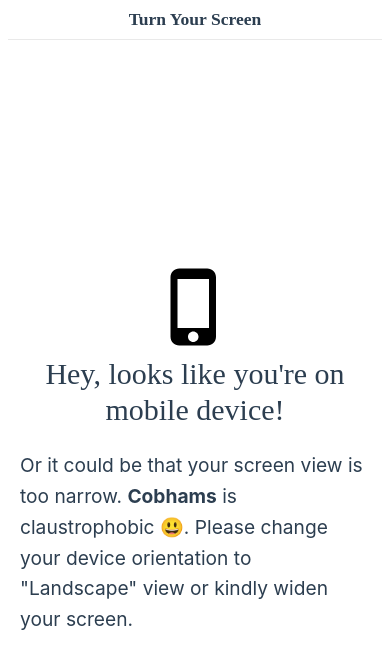
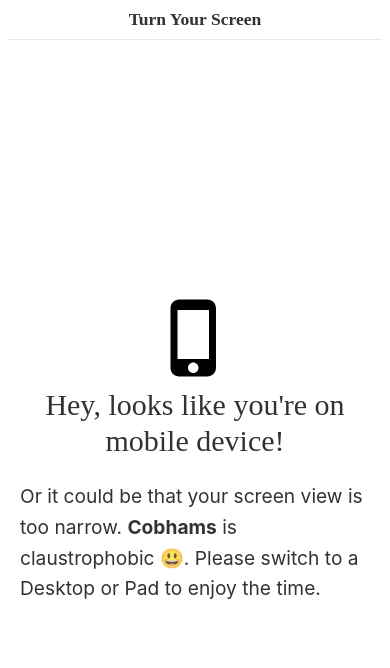
Before and after one commit to prodbyola/cobham-player, a Vue app: page / in a window 390 px wide. Shown: the top 668 px of the page. Built offline with nearby package versions, Linux system fonts and the light colour scheme; a web font is replaced by a local one.

Commit message:
Stopping mobile view.

```diff
--- a/src/App.vue
+++ b/src/App.vue
@@ -59,6 +59,8 @@ onMounted(() => {
 @import url('https://fonts.cdnfonts.com/css/arial');
 @import 'font/ds/stylesheet.css';
 
+$font_color: rgba(0, 0, 0, 0.805);
+
 body {
   a,
   .csp_strong {
@@ -68,6 +70,7 @@ body {
   p {
     font-family: SF Pro Display;
     margin-bottom: 8px;
+    color: $font_color;
   }
 
   h1,
@@ -77,6 +80,7 @@ body {
   h5,
   h6 {
     font-family: SF Compact Display;
+    color: $font_color;
   }
 }
 
--- a/src/components/modals/OrientWarning.vue
+++ b/src/components/modals/OrientWarning.vue
@@ -18,8 +18,7 @@
       </div>
       <h1 class="cow_heading">Hey, looks like you're on mobile device!</h1>
       <p class="cow_text">
-        Or it could be that your screen view is too narrow. <span class="csp_strong">Cobhams</span> is claustrophobic &#128515;. Please
-        change your device orientation to "Landscape" view or kindly widen your screen.
+        Or it could be that your screen view is too narrow. <span class="csp_strong">Cobhams</span> is claustrophobic &#128515;. Please switch to a Desktop or Pad to enjoy the time.
       </p>
     </div>
   </AppModal>
@@ -33,7 +32,7 @@ $icon_size: 84px;
   display: none;
 }
 
-@media only screen and (max-width: 767px) and (orientation: portrait) {
+@media only screen and (max-width: 767px) {
   .csp_ow {
     display: block;
     .csp_ow__content {
@@ -66,29 +65,29 @@ $icon_size: 84px;
   }
 }
 
-$turn_size: 90deg;
+// $turn_size: 90deg;
 
-@-webkit-keyframes turn {
-  0% {
-    -webkit-transform: rotate(0deg);
-  }
-  80% {
-    -webkit-transform: rotate($turn_size);
-  }
-  100% {
-    -webkit-transform: rotate($turn_size);
-  }
-}
+// @-webkit-keyframes turn {
+//   0% {
+//     -webkit-transform: rotate(0deg);
+//   }
+//   80% {
+//     -webkit-transform: rotate($turn_size);
+//   }
+//   100% {
+//     -webkit-transform: rotate($turn_size);
+//   }
+// }
 
-@keyframes spin {
-  0% {
-    transform: rotate(0deg);
-  }
-  80% {
-    -webkit-transform: rotate($turn_size);
-  }
-  100% {
-    transform: rotate($turn_size);
-  }
-}
+// @keyframes spin {
+//   0% {
+//     transform: rotate(0deg);
+//   }
+//   80% {
+//     -webkit-transform: rotate($turn_size);
+//   }
+//   100% {
+//     transform: rotate($turn_size);
+//   }
+// }
 </style>
```
